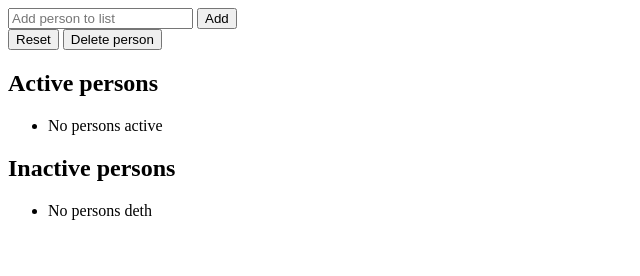
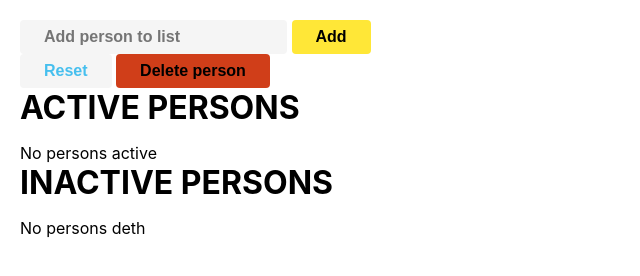
Before and after one commit to alesdevux/pacman-wheel-of-doom, a plain HTML site: page index.html in a window 1280 px wide. Shown: the whole page, without its empty margins (0-640 px from the left). Drawn offline with Linux system fonts and the light colour scheme.

Commit message:
prove pacman styles

```diff
--- /dev/null
+++ b/concret.css
@@ -0,0 +1,11 @@
+#add-person-btn {
+  background: var(--yellow-pacman);
+}
+
+#reset {
+  color: var(--blue-pacman);
+}
+
+#delete {
+  background: var(--red-pacman);
+}
--- a/index.html
+++ b/index.html
@@ -5,6 +5,9 @@
   <meta http-equiv="X-UA-Compatible" content="IE=edge">
   <meta name="viewport" content="width=device-width, initial-scale=1.0">
   <title>Prova - Wheel of Doom</title>
+  <link rel="stylesheet" href="style.css">
+  <link rel="stylesheet" href="concret.css">
+  <link rel="stylesheet" href="pacman.css">
   <script defer src="code.js"></script>
 </head>
 <body>
@@ -12,8 +15,10 @@
     <input id="add-person" type="text" placeholder="Add person to list">
     <button id="add-person-btn">Add</button>
   </div>
-  <button id="reset">Reset</button>
-  <button id="delete">Delete person</button>
+  <div class="buttons">
+    <button id="reset">Reset</button>
+    <button id="delete">Delete person</button>
+  </div>
   <div class="lists">
     <div class="list--active">
       <h2>Active persons</h2>
--- /dev/null
+++ b/style.css
@@ -0,0 +1,63 @@
+*,
+*::after,
+*::before {
+  margin: 0;
+  padding: 0;
+  box-sizing: border-box;
+}
+
+:root {
+  --principal-color: #f5f5f5;
+  --secondary-color: #f5f5f5;
+  --tertiary-color: #f5f5f5;
+  --quaternary-color: #f5f5f5;
+  --yellow-pacman: #ffe737;
+  --red-pacman: #d03e19;
+  --pink-pacman: #ea82e5;
+  --blue-pacman: #46bfee;
+  /* --green-pacman: #2ecc71; */
+  --orange-pacman: #db851c;
+}
+
+body {
+  font-family: -apple-system, BlinkMacSystemFont, 'Segoe UI', Roboto, Oxygen, Ubuntu, Cantarell, 'Open Sans', 'Helvetica Neue', sans-serif;
+  padding: 20px;
+}
+
+h2 {
+  font-size: 2rem;
+  font-weight: 700;
+  margin-bottom: 1rem;
+  text-transform: uppercase;
+}
+
+button {
+  font-size: 1rem;
+  font-weight: 700;
+  padding: 0.5rem 1.5rem;
+  border: none;
+  border-radius: 0.25rem;
+  background-color: #f5f5f5;
+  cursor: pointer;
+  transition: all 0.2s ease-in-out;
+}
+
+input {
+  font-size: 1rem;
+  font-weight: 700;
+  padding: 0.5rem 1.5rem;
+  border: none;
+  border-radius: 0.25rem;
+  background-color: #f5f5f5;
+  cursor: text;
+  transition: all 0.2s ease-in-out;
+  outline: none;
+}
+
+input:focus {
+  background-color: var(--orange-pacman);
+}
+
+ul {
+  list-style: none;
+}
```
Also changed, not shown: pacman.css (added).
